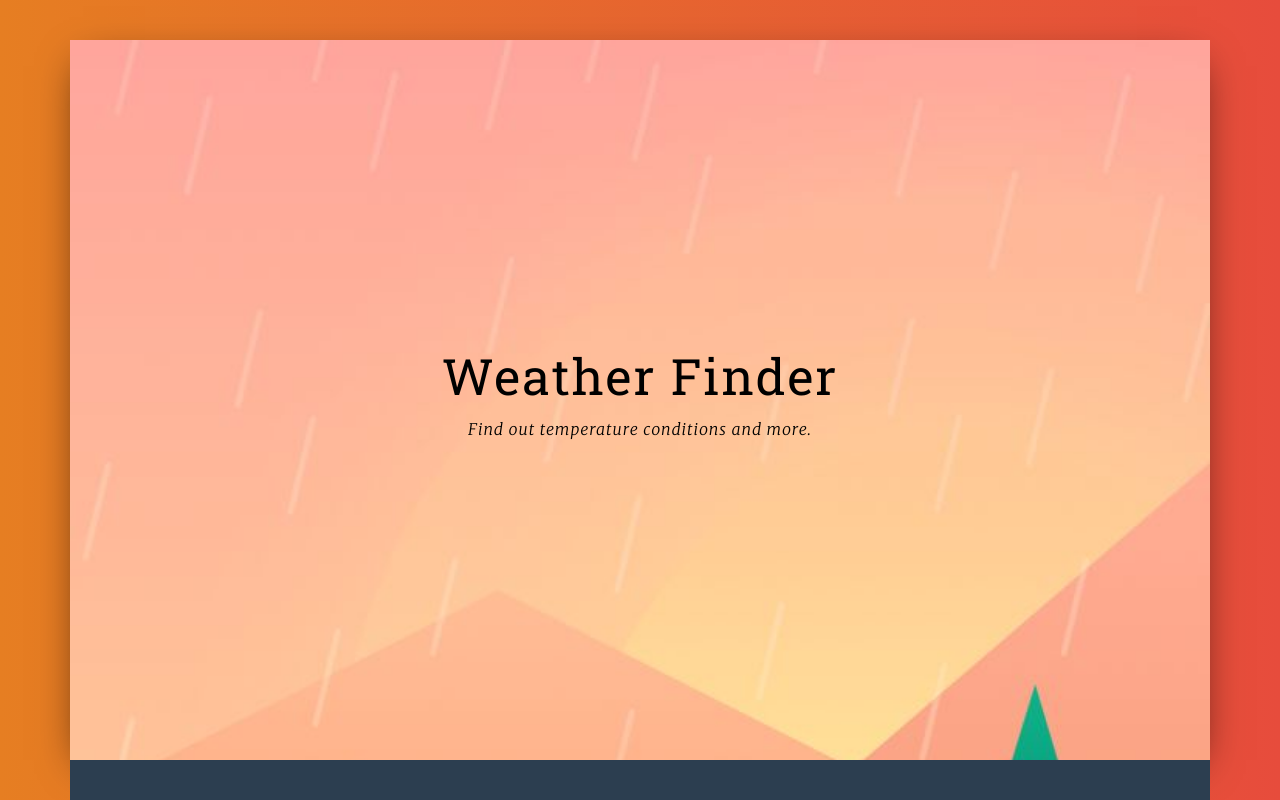
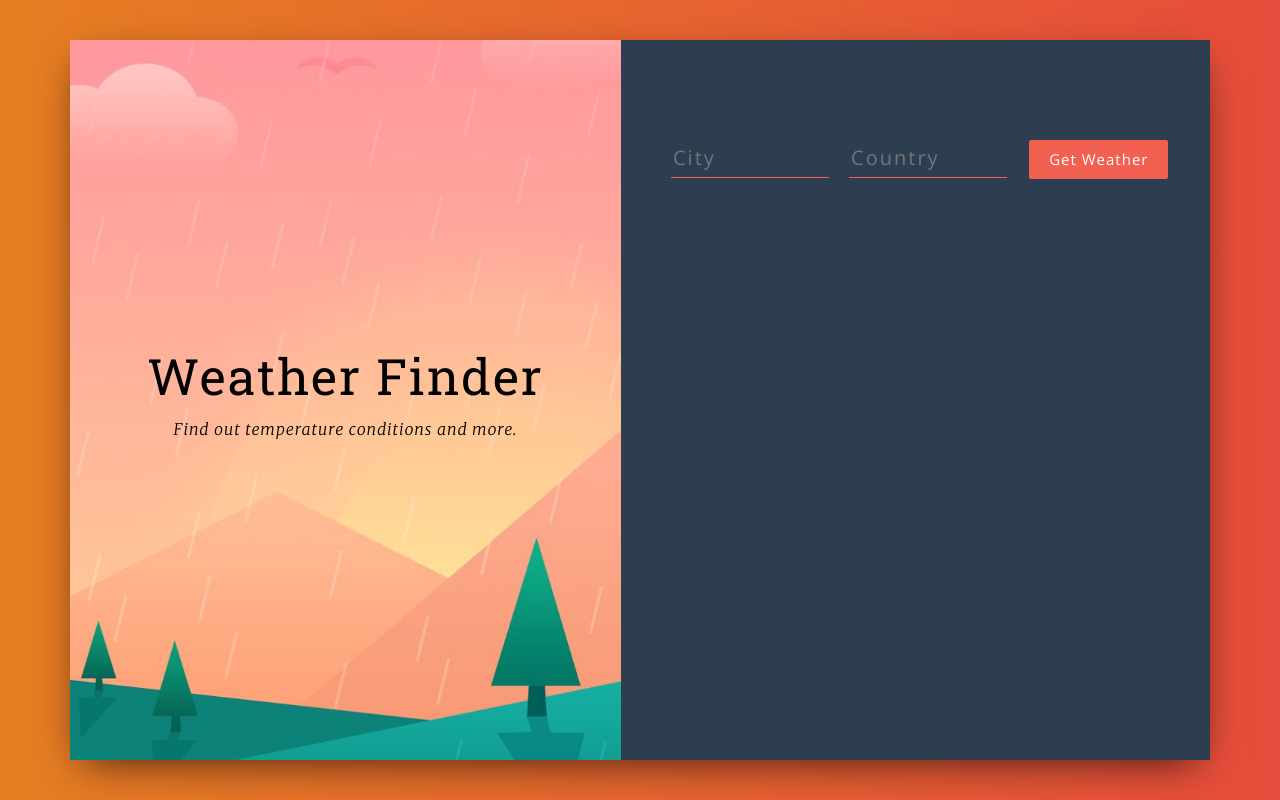
Before and after one commit to larissamoreira/weather_app, a React (Create React App) app: page / in a window 1280 px wide. Shown: the top 800 px of the page. Built offline with nearby package versions, Linux system fonts and the light colour scheme.

Commit message:
fix columns

```diff
--- a/src/App.js
+++ b/src/App.js
@@ -49,10 +49,10 @@ class App extends React.Component {
                     <div className="main">
                         <div className="container">
                             <div className="row">
-                                <div className="col-xs-5 title-container">
+                                <div className="col title-container">
                                     <Titles />
                                 </div>
-                                <div className="col-xs-7 form-container">
+                                <div className="col form-container">
                                     <Form getWeather={this.getWeather} />
                                     <Weather
                                         temperature={this.state.temperature}
```
